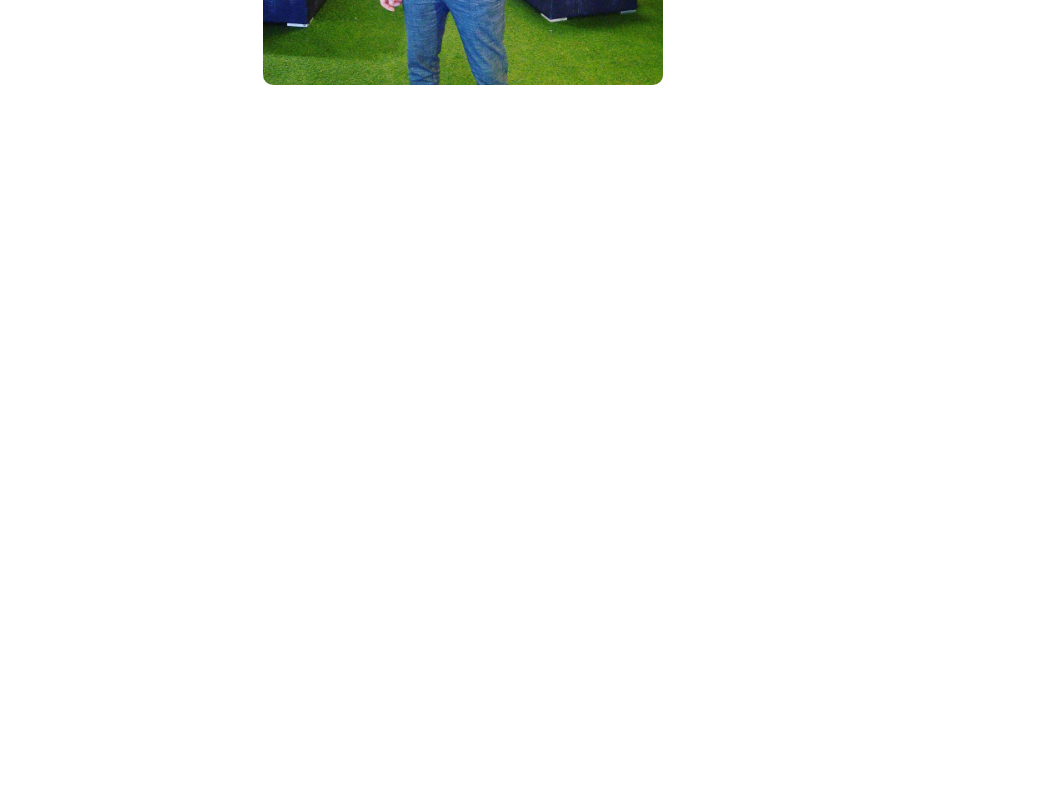
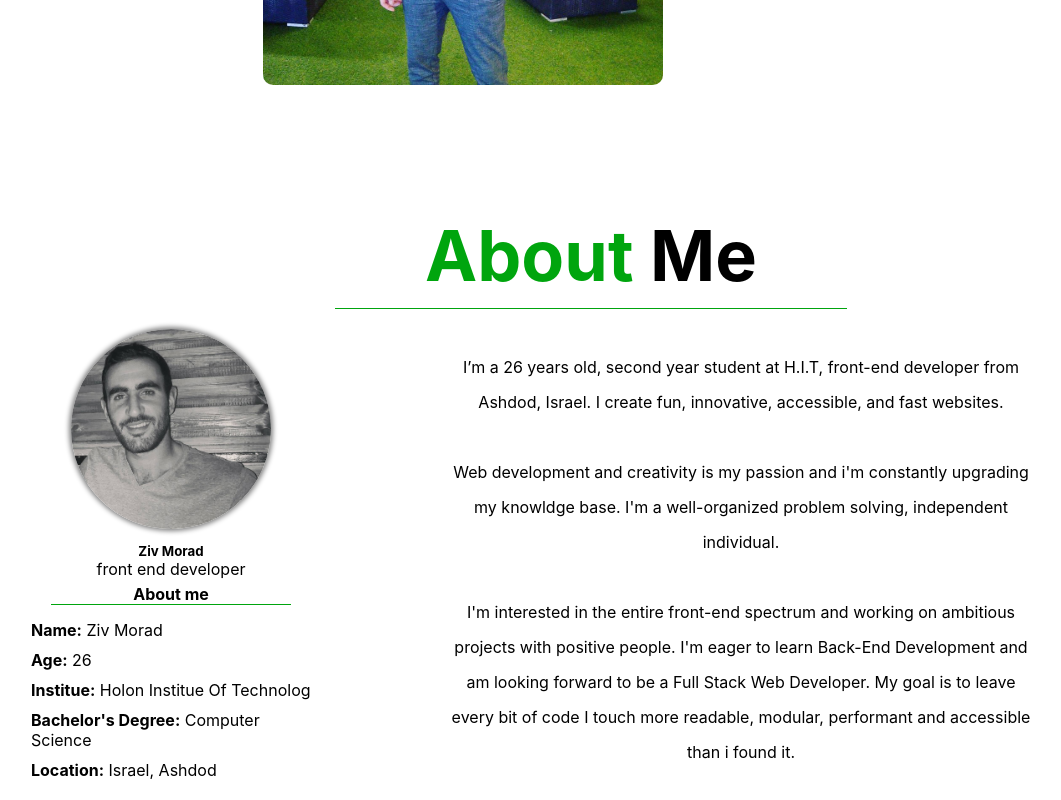
Before and after one commit to zivmorad/portfolio-website, a React (Create React App) app: page / in a window 1280 px wide. Shown: the part 443-1243 px from the top of the page, without its empty margins (49-1110 px from the left). Before the commit the page ends 800 px from the top, so only its background shows below. Built offline with nearby package versions, Linux system fonts and the light colour scheme.

Commit message:
added AboutMe and fix css

```diff
--- /dev/null
+++ b/src/components/AboutMe/AboutMe.css
@@ -0,0 +1,41 @@
+.about-me-container{
+    text-align: center;
+}
+.about-me-container h1{
+    font-size: 70px;
+    width: 40%;
+    padding-bottom: 10px;
+    margin: 20px auto;
+    border-bottom: 1px solid var(--primary-color);
+
+}
+.about-me-container h1 span{
+    color: var(--primary-color);
+}
+
+.about-me-flex{
+  display: flex;
+  justify-content: center;
+  margin: 10px 70px;
+
+}
+
+.about-me-content{
+    align-self: center;
+    line-height: 35px
+}
+
+@media(max-width:850px){
+    .about-me-container,.about-me-flex{
+        display: flex;
+        flex-direction: column;
+        text-align: center;
+        align-items: center;
+    }
+    .on-me-content{
+        margin-bottom: 30px;
+    }
+    .about-me-container h1{
+        width: auto;
+    }
+}
--- /dev/null
+++ b/src/components/AboutMe/AboutMe.js
@@ -0,0 +1,22 @@
+import React from 'react'
+import './AboutMe.css'
+import AboutMeContent from './AboutMeContent/AboutMeContent'
+import OnMe from './OnMe/OnMe'
+
+const AboutMe=()=>{
+    return(
+        <div className='about-me-container' id='about-me'>
+            <h1><span>About</span> Me</h1>
+            <div className='about-me-flex'>
+                <div className='on-me'>
+                   <OnMe/>
+                </div>
+                <div className='about-me-content'>
+                    <AboutMeContent />
+                </div>
+            </div>
+        </div>
+    )
+}
+
+export default AboutMe;
--- /dev/null
+++ b/src/components/AboutMe/AboutMeContent/AboutMeContent.css
@@ -0,0 +1,7 @@
+.about-me-contianer{
+    display: flex;
+    flex-direction: column;
+    width: 70%;
+    margin:  auto;
+
+}
--- /dev/null
+++ b/src/components/AboutMe/AboutMeContent/AboutMeContent.js
@@ -0,0 +1,22 @@
+import React from 'react'
+import './AboutMeContent.css'
+
+const AboutMeContent=()=>{
+    return(
+        <div className='about-me-contianer'>
+            <p className='about-me-content'>I’m a 26 years old, second year student at H.I.T, front-end developer from Ashdod, Israel.
+                I create fun, innovative, accessible, and fast websites.</p>
+            <br/>
+            <p className='about-me-content'>Web development and creativity is my passion and i'm constantly upgrading my knowldge base.
+                I'm a well-organized problem solving, independent individual.
+            </p>
+            <br/>
+            <p className='about-me-content'>I'm interested in the entire front-end spectrum and working on ambitious projects with positive people.
+                I'm eager to learn Back-End Development and am looking forward to be a Full Stack Web Developer.
+                My goal is to leave every bit of code I touch more readable, modular, performant and accessible than i found it.
+            </p>
+    </div>
+    )
+}
+
+export default AboutMeContent;
--- /dev/null
+++ b/src/components/AboutMe/OnMe/OnMe.css
@@ -0,0 +1,24 @@
+.on-me-container{
+    display: flex;
+    flex-direction: column;
+    width: 300px;
+}
+
+.ziv-pic{
+    border-radius: 50%;
+    height: 200px;
+    width: 200px;
+    margin-bottom: 10px;
+    box-shadow: 0 0 5px 2px grey;
+}
+.about-me-h4{
+    border-bottom: 1px solid var(--primary-color) ;
+    width: 80%;
+    margin: 5px auto;
+}
+.on-me-content{
+    text-align: left;
+}
+.on-me-content p{
+    margin: 10px;
+}
--- /dev/null
+++ b/src/components/AboutMe/OnMe/OnMe.js
@@ -0,0 +1,29 @@
+import React from 'react'
+import './OnMe.css'
+import ziv1 from '../../../img/ziv1.jpg'
+/*
+            */
+
+const OnMe=()=>{
+    return(
+        <div className='on-me-container'>
+            <div className='pic-continer'>
+                <img className='ziv-pic' src={ziv1} alt='error'/>
+                <div className='pic-content'>
+                <h5 className='pic-name'>Ziv Morad</h5>
+                <span>front end developer</span>
+                </div>
+            </div>
+                <h4 className='about-me-h4'>About me</h4>
+            <div className='on-me-content'>
+                <p><strong>Name:</strong> Ziv Morad</p>
+                <p><strong>Age:</strong> 26</p>
+                <p><strong>Institue:</strong> Holon Institue Of Technolog</p>
+                <p><strong>Bachelor's Degree:</strong> Computer Science</p>
+                <p><strong>Location:</strong> Israel, Ashdod</p>
+            </div>
+        </div>
+    )
+}
+
+export default OnMe;
--- a/src/components/App.js
+++ b/src/components/App.js
@@ -2,13 +2,14 @@ import React from 'react'
 import './App.css'
 import Navbar from './Navbar/Navbar'
 import Intro from './Intro/Intro'
+import AboutMe from './AboutMe/AboutMe'
 
 const App=()=>{
     return(
         <div>
             <Navbar/>
             <Intro/>
-
+            <AboutMe/>
         </div>
     )
 }
--- a/src/components/Intro/Intro.css
+++ b/src/components/Intro/Intro.css
@@ -65,7 +65,7 @@
 
 @media(max-width: 500px){
     #intro{
-        margin-top: 170px;
+        margin-top: 48px;
     }
 
 }
--- a/src/components/Navbar/Navbar.css
+++ b/src/components/Navbar/Navbar.css
@@ -13,7 +13,7 @@
     padding: 10px;
     z-index: 10;
 }
-.nav-container :first-child{
+.home{
     position: absolute;
     left: 35px;
 }
@@ -31,13 +31,15 @@
 }
 
 @media(max-width: 500px){
-    .nav-container :first-child{
-        position: static;
+    .home{
+        position: relative;
+        left: 0;
+    }
+    .link{
+        display: none;
+    }
+    .nav-container{
+        justify-content: center;
     }
 
-    .nav-container{
-        display: flex;
-        flex-direction: column;
-        text-align: center;
-    }
 }
--- a/src/components/Navbar/Navbar.js
+++ b/src/components/Navbar/Navbar.js
@@ -6,7 +6,7 @@ import {Link} from 'react-scroll'
 const Navbar=()=>{
     return(
         <div className='nav-container'>
-            <Link className='home link'
+            <Link className='home'
                 activeClass="active"
                 to="intro"
                 spy={true}
```
